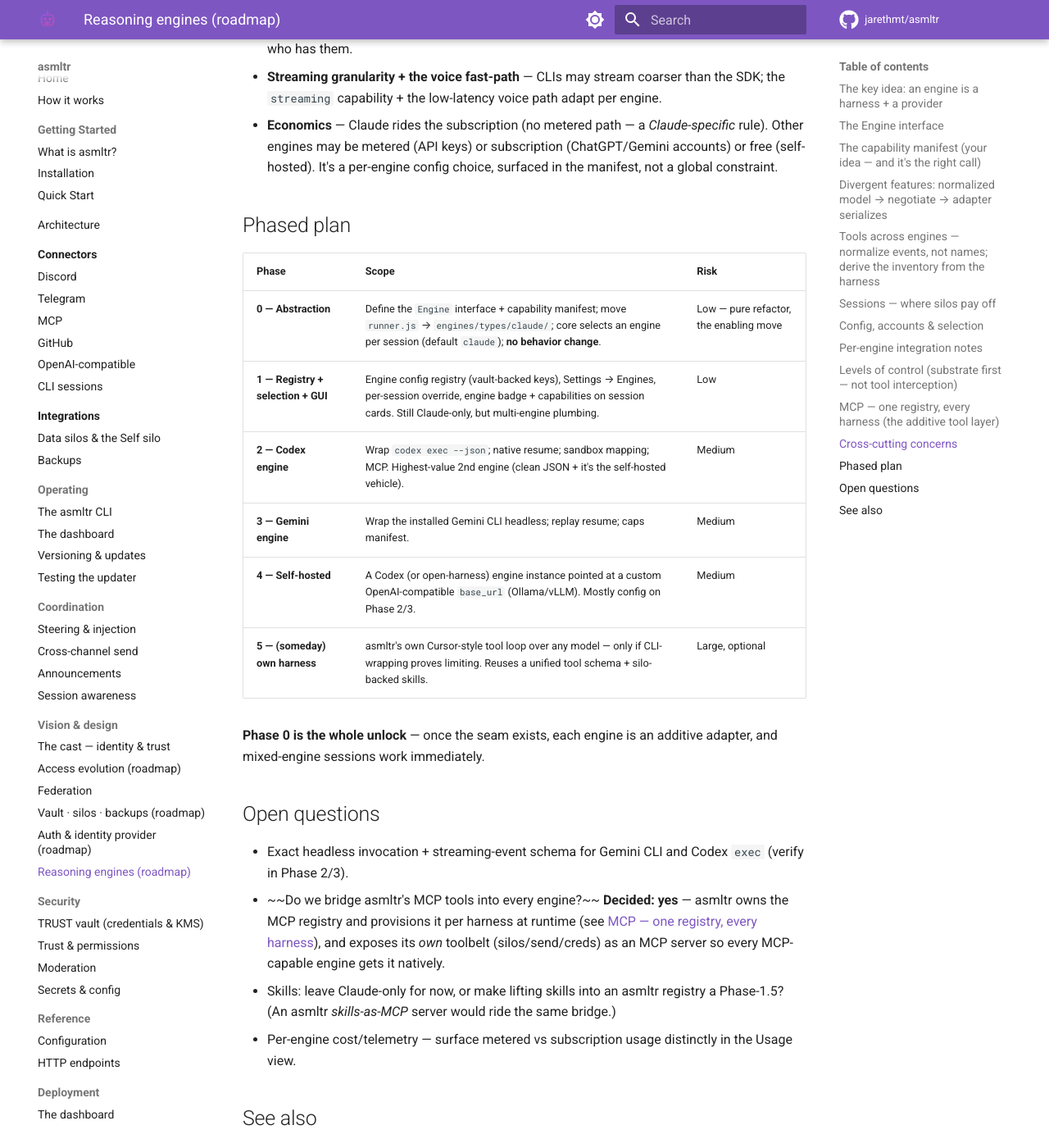
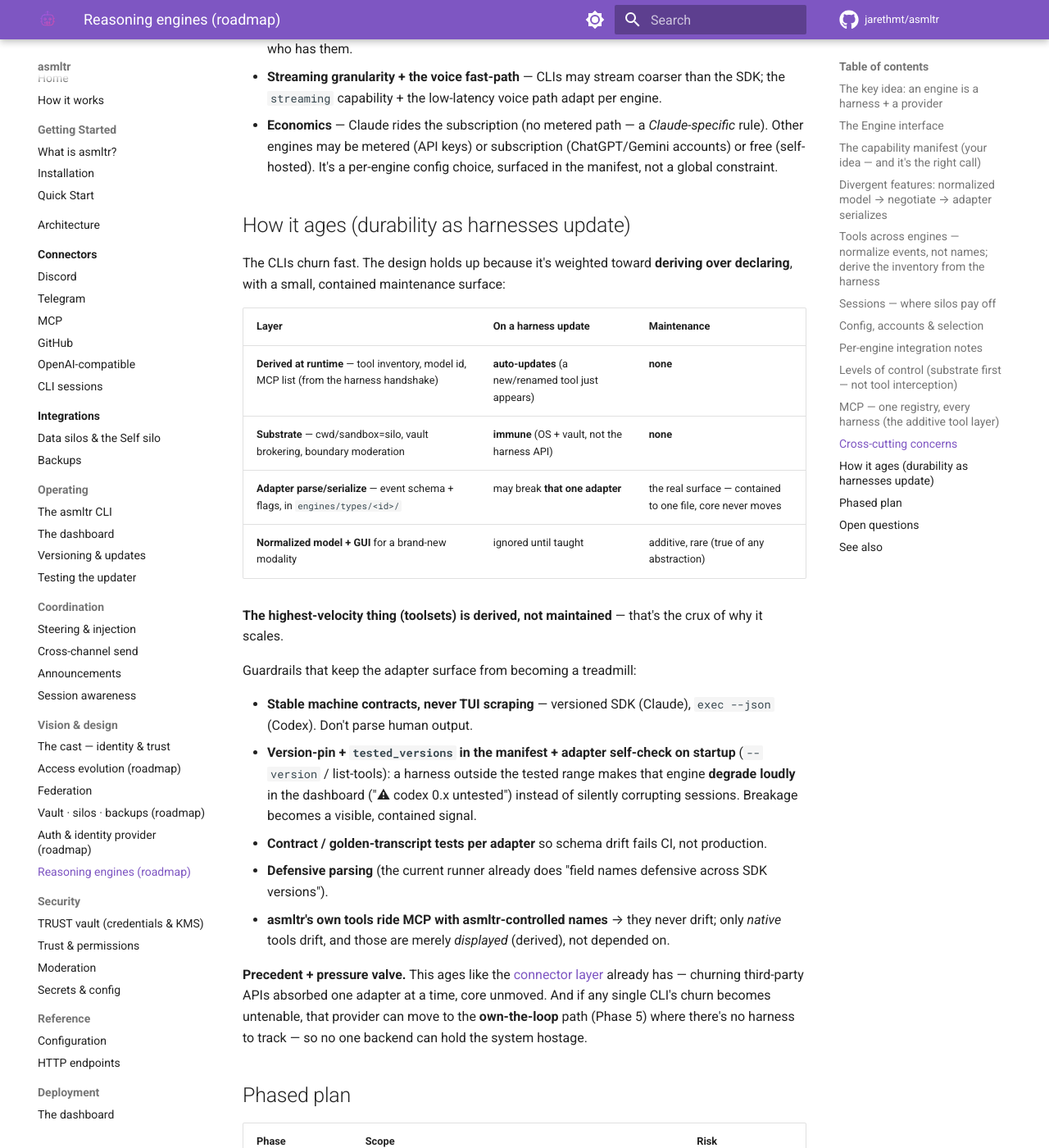
Before and after one commit to scoutg001/asmltr, an MkDocs documentation site: the page built from docs/REASONING-ENGINES.md, in a window 1280 px wide and 1400 px high, scrolled down 6679 px. Shown: the whole window at 82% size. Built offline with MkDocs 1.6.1 and Material for MkDocs 9.7.7, drawn with Linux system fonts in a browser that asks for light colours; comment, search, counter and statistics services are not loaded.

Commit message:
docs(engines): how it ages — durability as harnesses update
Answers 'does this scale as harnesses update': design weighted to derive-over-declare. Runtime-derived
(tool inventory/model/mcp) auto-updates, zero maintenance; substrate immune; the only surface is per-adapter
parse/serialize (contained to one file, core never moves); new modalities additive+rare. Guardrails: stable
machine contracts not TUI scraping, version-pin + tested_versions + adapter self-check (degrade loudly),
contract tests, defensive parsing, asmltr's own tools ride stable MCP names. Ages like the connector layer;
own-the-loop is the pressure valve.

```diff
--- a/docs/REASONING-ENGINES.md
+++ b/docs/REASONING-ENGINES.md
@@ -220,6 +220,35 @@
   may be metered (API keys) or subscription (ChatGPT/Gemini accounts) or free (self-hosted). It's a per-engine
   config choice, surfaced in the manifest, not a global constraint.
 
+## How it ages (durability as harnesses update)
+
+The CLIs churn fast. The design holds up because it's weighted toward **deriving over declaring**, with a
+small, contained maintenance surface:
+
+| Layer | On a harness update | Maintenance |
+|-------|---------------------|-------------|
+| **Derived at runtime** — tool inventory, model id, MCP list (from the harness handshake) | **auto-updates** (a new/renamed tool just appears) | **none** |
+| **Substrate** — cwd/sandbox=silo, vault brokering, boundary moderation | **immune** (OS + vault, not the harness API) | **none** |
+| **Adapter parse/serialize** — event schema + flags, in `engines/types/<id>/` | may break **that one adapter** | the real surface — contained to one file, core never moves |
+| **Normalized model + GUI** for a brand-new modality | ignored until taught | additive, rare (true of any abstraction) |
+
+**The highest-velocity thing (toolsets) is derived, not maintained** — that's the crux of why it scales.
+
+Guardrails that keep the adapter surface from becoming a treadmill:
+
+- **Stable machine contracts, never TUI scraping** — versioned SDK (Claude), `exec --json` (Codex). Don't parse human output.
+- **Version-pin + `tested_versions` in the manifest + adapter self-check on startup** (`--version` / list-tools):
+  a harness outside the tested range makes that engine **degrade loudly** in the dashboard ("⚠ codex 0.x untested")
+  instead of silently corrupting sessions. Breakage becomes a visible, contained signal.
+- **Contract / golden-transcript tests per adapter** so schema drift fails CI, not production.
+- **Defensive parsing** (the current runner already does "field names defensive across SDK versions").
+- **asmltr's own tools ride MCP with asmltr-controlled names** → they never drift; only *native* tools drift, and those are merely *displayed* (derived), not depended on.
+
+**Precedent + pressure valve.** This ages like the [connector layer](connectors/discord.md) already has — churning
+third-party APIs absorbed one adapter at a time, core unmoved. And if any single CLI's churn becomes untenable,
+that provider can move to the **own-the-loop** path (Phase 5) where there's no harness to track — so no one
+backend can hold the system hostage.
+
 ## Phased plan
 
 | Phase | Scope | Risk |
```
